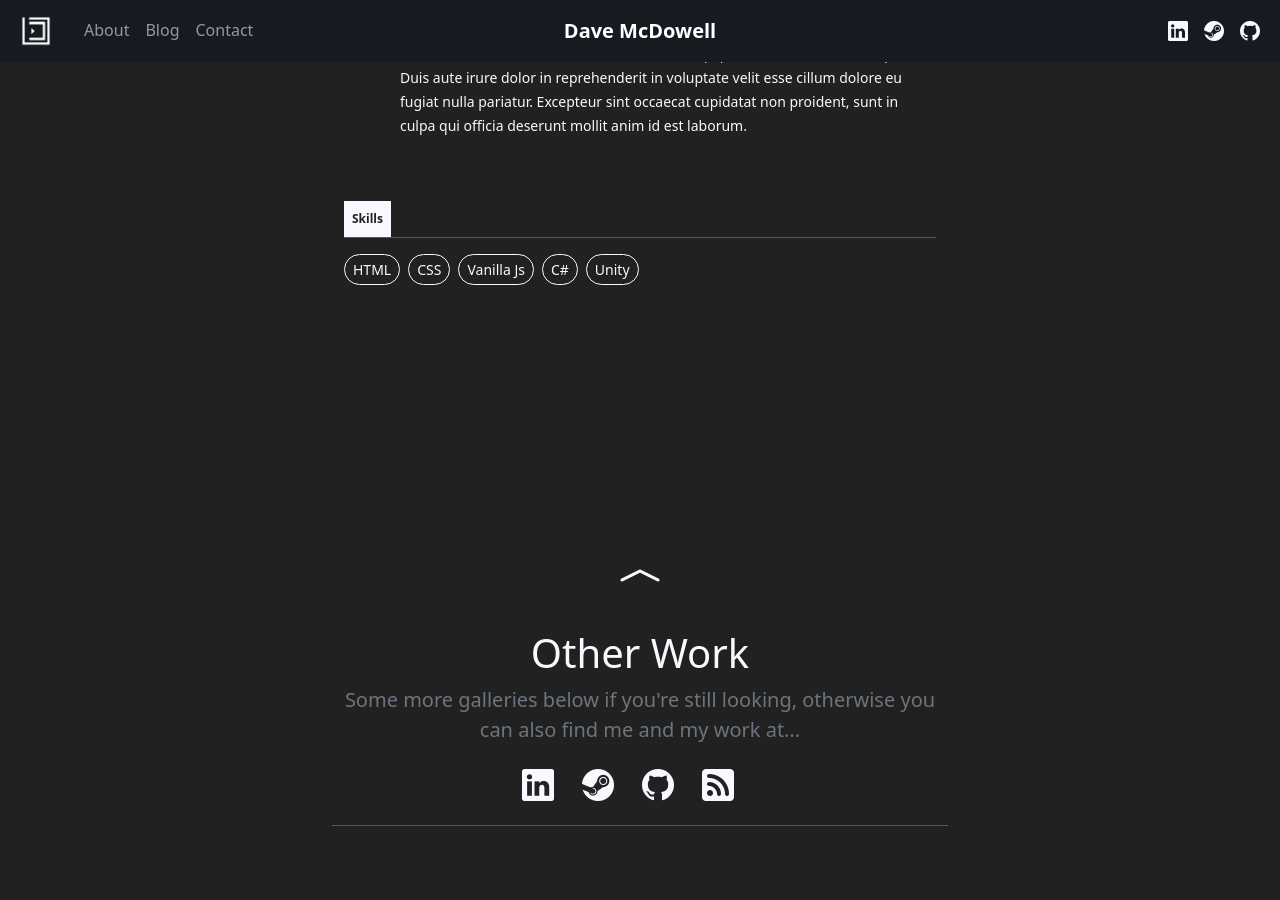
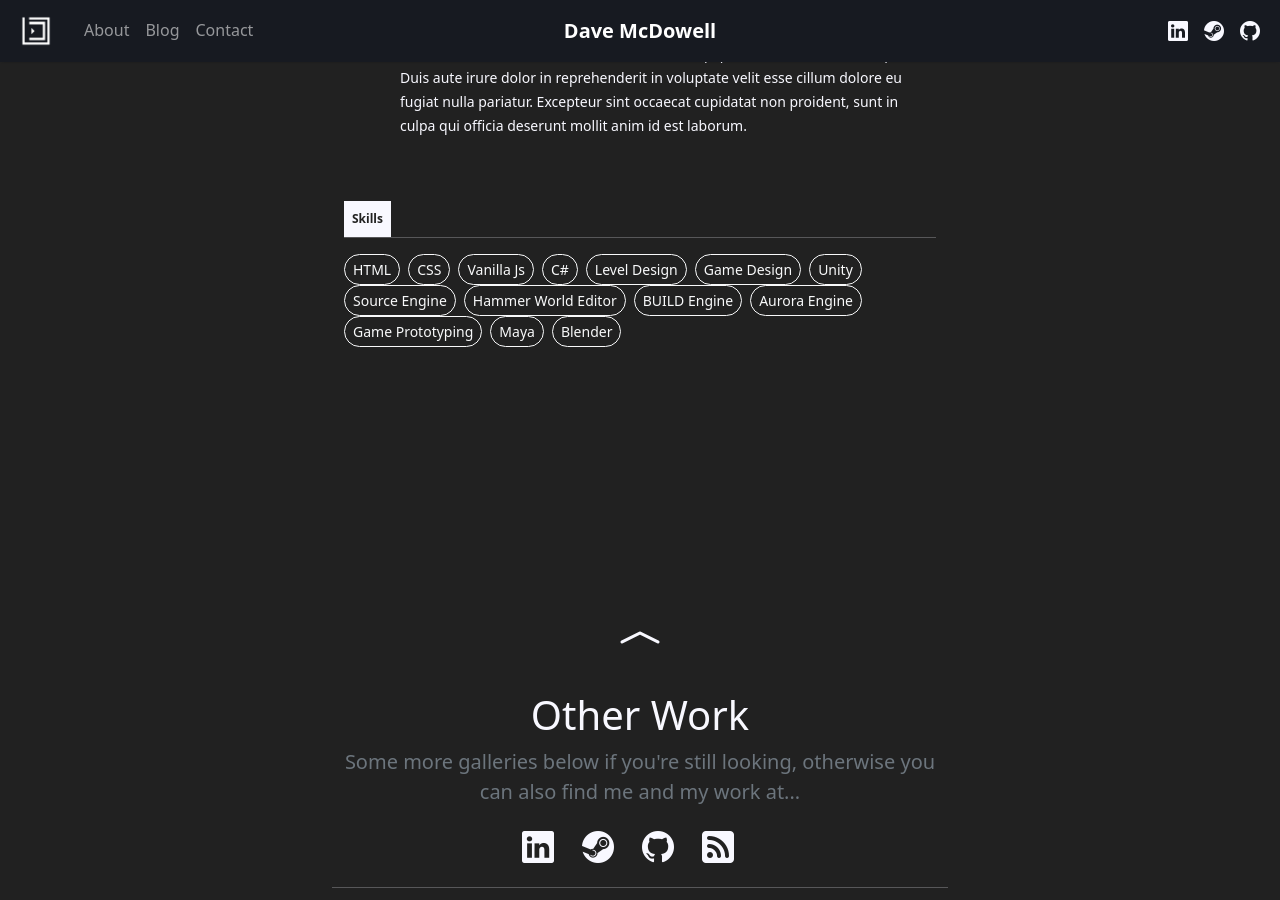
Before and after one commit to davemcdowell/portfolio, a Jekyll site: the page built from about.html, in a window 1280 px wide and 900 px high, scrolled down 2478 px. Built offline with Jekyll 4.4.1, drawn with Linux system fonts in a browser that asks for light colours; nearby versions of some CDN libraries.

Commit message:
Update cv.yml

```diff
--- a/_data/cv.yml
+++ b/_data/cv.yml
@@ -93,5 +93,14 @@
     - name: CSS
     - name: Vanilla Js
     - name: 'C#'
+    - name: Level Design
+    - name: Game Design
     - name: Unity
+    - name: Source Engine
+    - name: Hammer World Editor
+    - name: BUILD Engine
+    - name: Aurora Engine
+    - name: Game Prototyping
+    - name: Maya
+    - name: Blender
 ---
```
